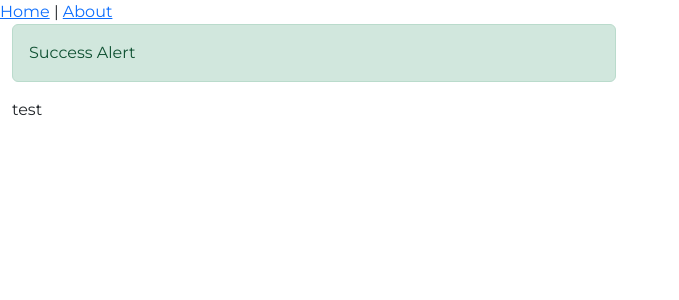
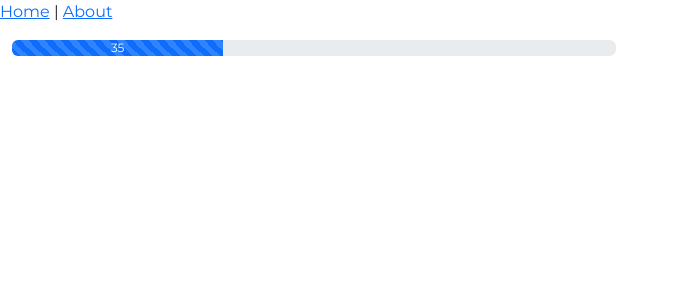
Before and after one commit to EmanueleDB/charts, a Vue app: page / in a window 1280 px wide. Shown: the top 300 px of the page, without its empty margins (0-679 px from the left). Built offline with nearby package versions, Linux system fonts and the light colour scheme.

Commit message:
bootstrap version updated

```diff
--- a/package.json
+++ b/package.json
@@ -13,6 +13,7 @@
     "@vue/compiler-sfc": "^3.2.45",
     "axios": "^1.1.3",
     "bootstrap": "^5.2.2",
+    "bootstrap-vue-3": "^0.4.15",
     "core-js": "^3.8.3",
     "vue": "^3.2.45",
     "vue-router": "^4.1.6",
@@ -35,6 +36,7 @@
     "prettier": "^2.4.1",
     "sass": "^1.54.0",
     "sass-loader": "^13.0.2",
-    "typescript": "~4.5.5"
+    "typescript": "~4.5.5",
+    "unplugin-vue-components": "^0.22.12"
   }
 }
--- a/src/components/testComponent/TestComponent.vue
+++ b/src/components/testComponent/TestComponent.vue
@@ -2,8 +2,11 @@
   <div class="row">
     <div class="col-6">
       <div class="container">
-        <div class="alert alert-success show">Success Alert</div>
-        <p>test</p>
+        <div class="text-center">
+          <div class="text-center my-3">
+            <b-progress :value="35" :max="100" show-progress animated></b-progress>
+          </div>
+        </div>
       </div>
     </div>
   </div>
--- a/src/main.ts
+++ b/src/main.ts
@@ -2,7 +2,8 @@ import { createApp } from 'vue'
 import App from './App.vue'
 import router from './router'
 import store from './store/store'
+import BootstrapVue3 from 'bootstrap-vue-3'
 import 'bootstrap/dist/css/bootstrap.css'
-import 'bootstrap'
+import 'bootstrap-vue-3/dist/bootstrap-vue-3.css'
 
-createApp(App).use(router).use(store).mount('#app')
+createApp(App).use(router).use(store).use(BootstrapVue3).mount('#app')
```
Also changed, not shown: 1 other file (tests, documents, lock files or other folders).
